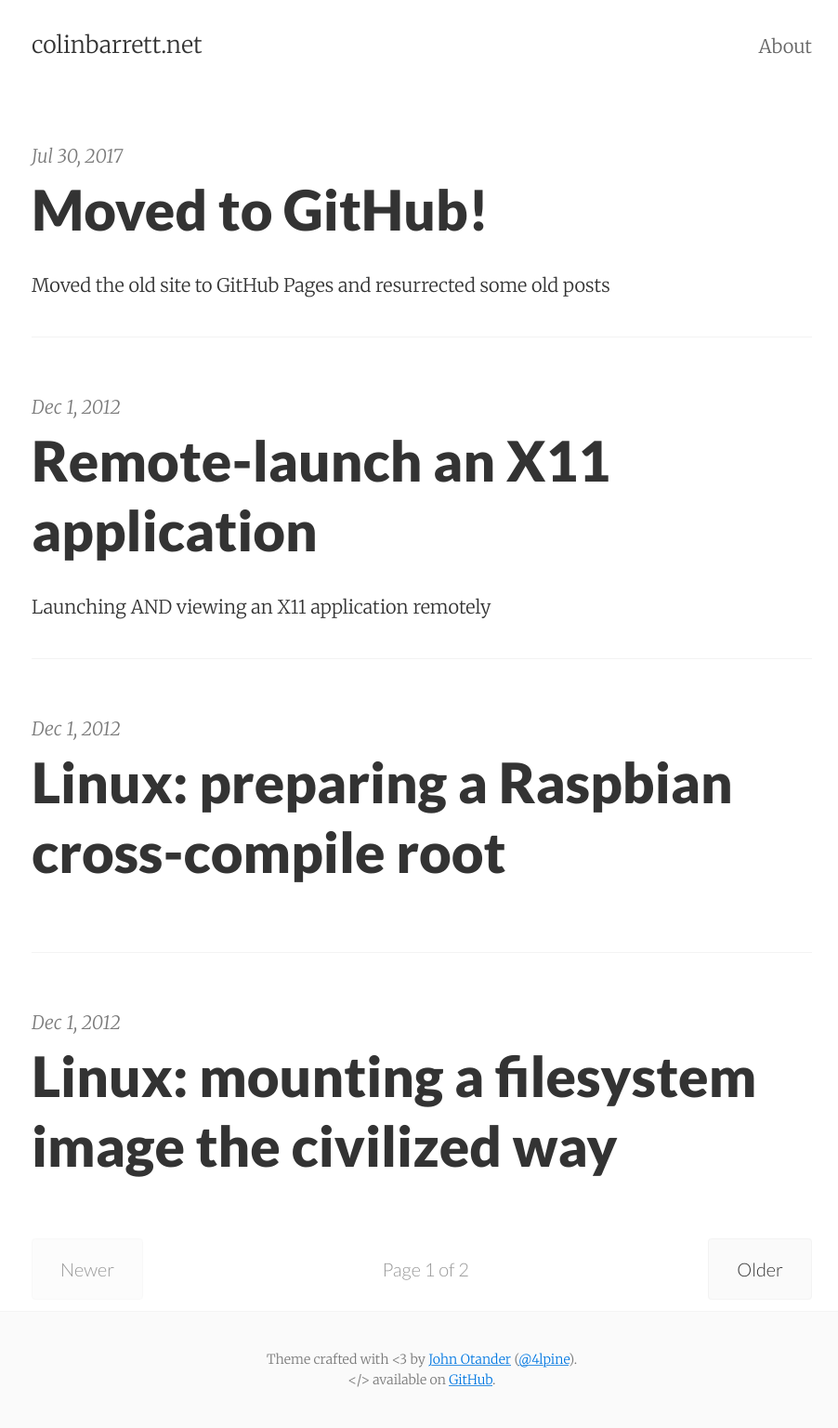
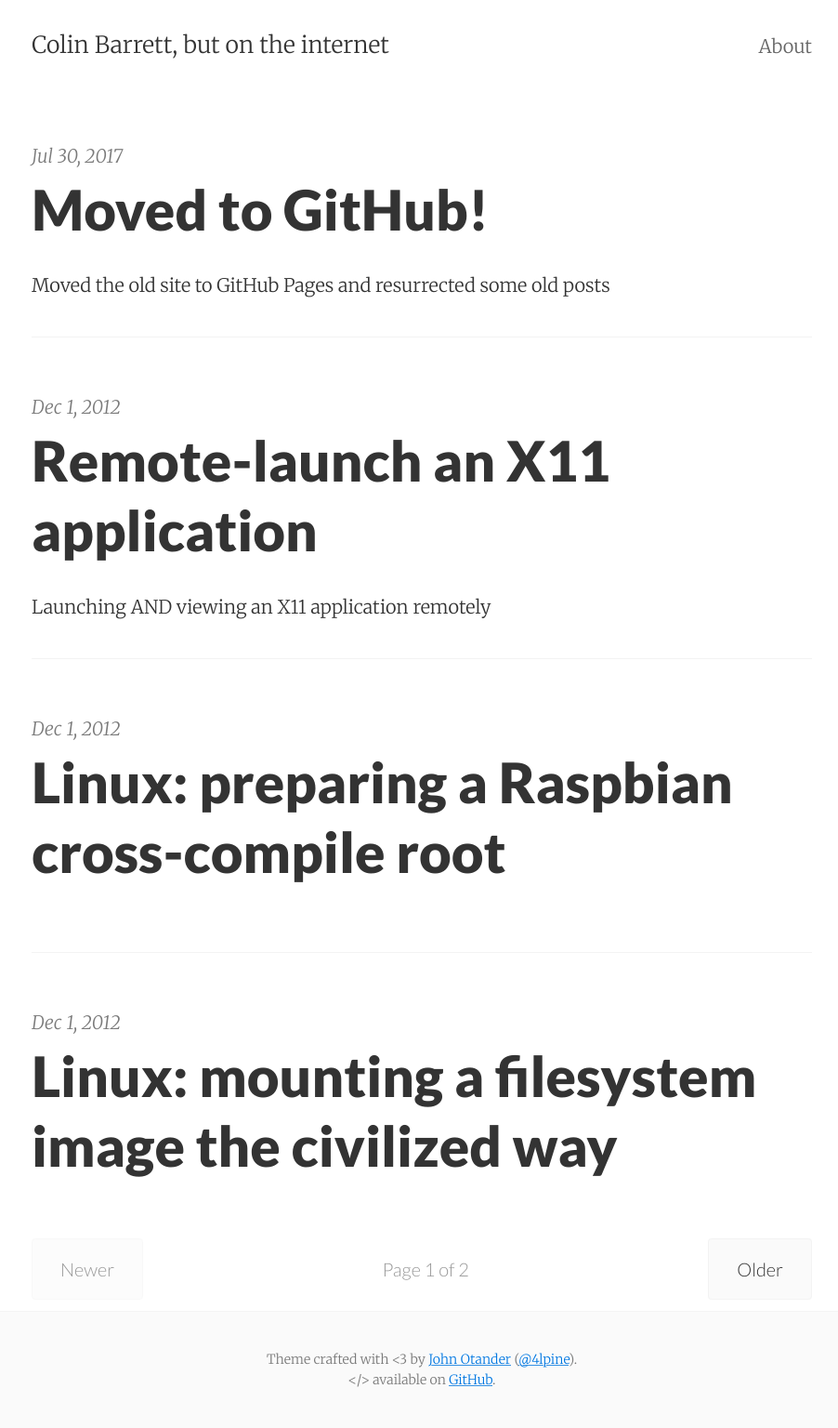
Before and after one commit to barrettcolin/barrettcolin.github.io, a Jekyll site: the page built from index.html, in a window 1280 px wide. Shown: the whole page at 93% size, without its empty margins (186-1088 px from the left). Built offline with Jekyll 4.4.1, drawn with Linux system fonts in a browser that asks for light colours; the list of posts is cut into pages by our own code.

Commit message:
Update _config.yml

```diff
--- a/_config.yml
+++ b/_config.yml
@@ -1,5 +1,5 @@
 # Site settings
-title:       colinbarrett.net
+title:       Colin Barrett, but on the internet
 email:       barrettcolin@gmail.com
 author:      Colin Barrett
 description: "My name is Colin Barrett and this is my personal website"
```
